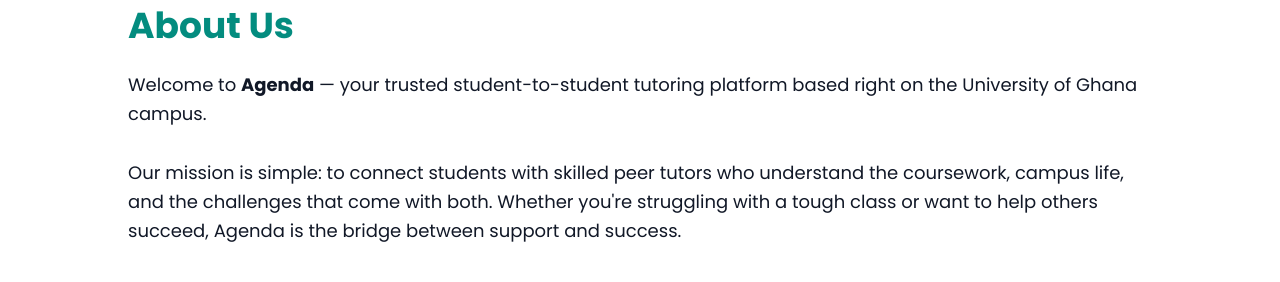
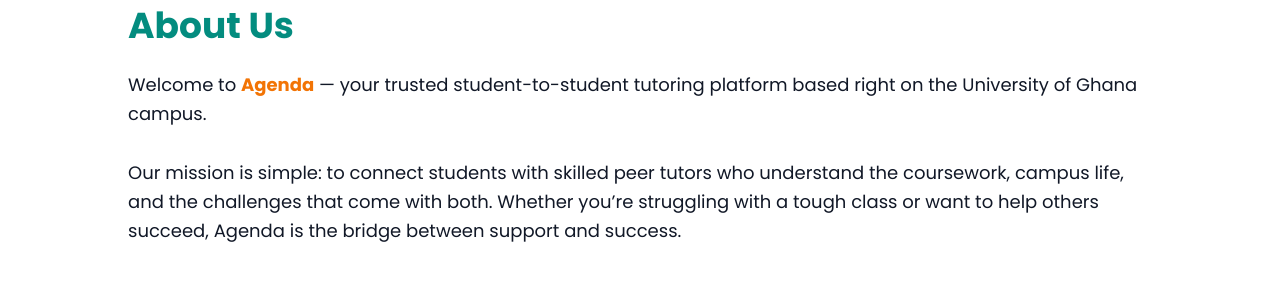
Before and after one commit to alhajisambo123/hotel-management, a Next.js app: page /about in a window 1280 px wide. Shown: the part 182-464 px from the top of the page. Built offline with nearby package versions, Linux system fonts and the light colour scheme; no server answers.

Commit message:
Update page.tsx

```diff
--- a/src/app/(web)/about/page.tsx
+++ b/src/app/(web)/about/page.tsx
@@ -7,19 +7,15 @@
     <main className="min-h-screen py-16 px-6 md:px-20 bg-white text-gray-900">
       <section className="max-w-5xl mx-auto">
         <h1 className="text-4xl font-bold mb-6 text-primary">About Us</h1>
-        <p className="text-lg leading-relaxed mb-8">
-          Welcome to{" "}
-          <span className="font-semibold text-text-primary">Agenda</span> —
-          your trusted student-to-student tutoring platform based right on the
-          University of Ghana campus.
-          <br />
-          <br />
-          Our mission is simple: to connect students with skilled peer tutors
-          who understand the coursework, campus life, and the challenges that
-          come with both. Whether you're struggling with a tough class or want
-          to help others succeed, Agenda is the bridge between support and
-          success.
-        </p>
+     <p className="text-lg leading-relaxed mb-8">
+  Welcome to <span className="font-semibold text-tertiary-dark">Agenda</span> — your trusted student-to-student
+  tutoring platform based right on the University of Ghana campus.
+  <br />
+  <br />
+  Our mission is simple: to connect students with skilled peer tutors who understand the coursework, campus life,
+  and the challenges that come with both. Whether you&rsquo;re struggling with a tough class or want to help others
+  succeed, Agenda is the bridge between support and success.
+</p>
 
         <div className="grid md:grid-cols-2 gap-10 items-center">
           <div>
```
